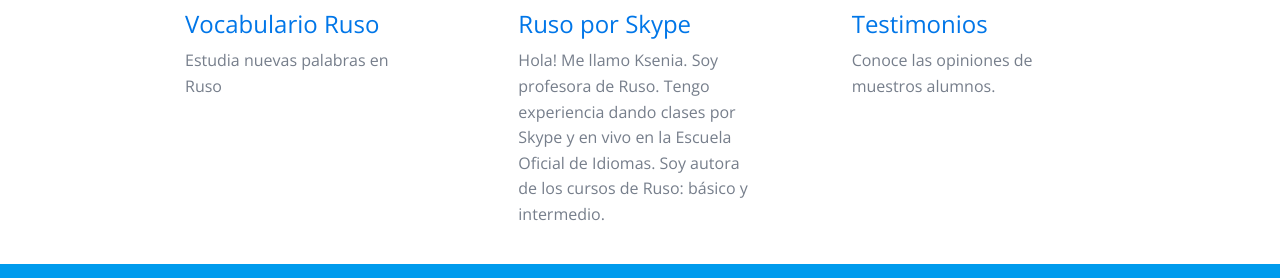
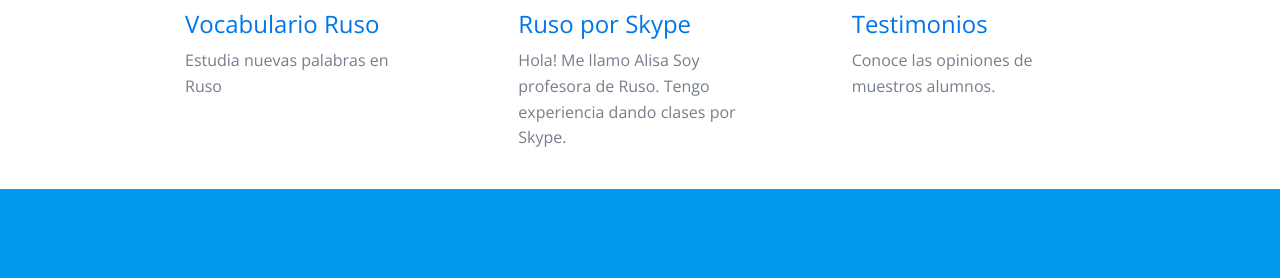
Before and after one commit to fbarriosr/rusoesfacil, a plain HTML site: page index.html in a window 1280 px wide. Shown: the part 1897-2175 px from the top of the page. Drawn offline with nearby package versions, Linux system fonts and the light colour scheme.

Commit message:
cambios en html

```diff
--- a/index.html
+++ b/index.html
@@ -147,7 +147,7 @@
 
                   <div class="card-section">
                       <h5>Ruso por Skype</h5>
-                      <p>Hola! Me llamo Ksenia. Soy profesora de Ruso. Tengo experiencia dando clases por Skype y en vivo en la Escuela Oficial de Idiomas. Soy autora de los cursos de Ruso: básico y intermedio.</p>
+                      <p>Hola! Me llamo Alisa Soy profesora de Ruso. Tengo experiencia dando clases por Skype.</p>
                   </div>
                 </article>
               </div>
```
